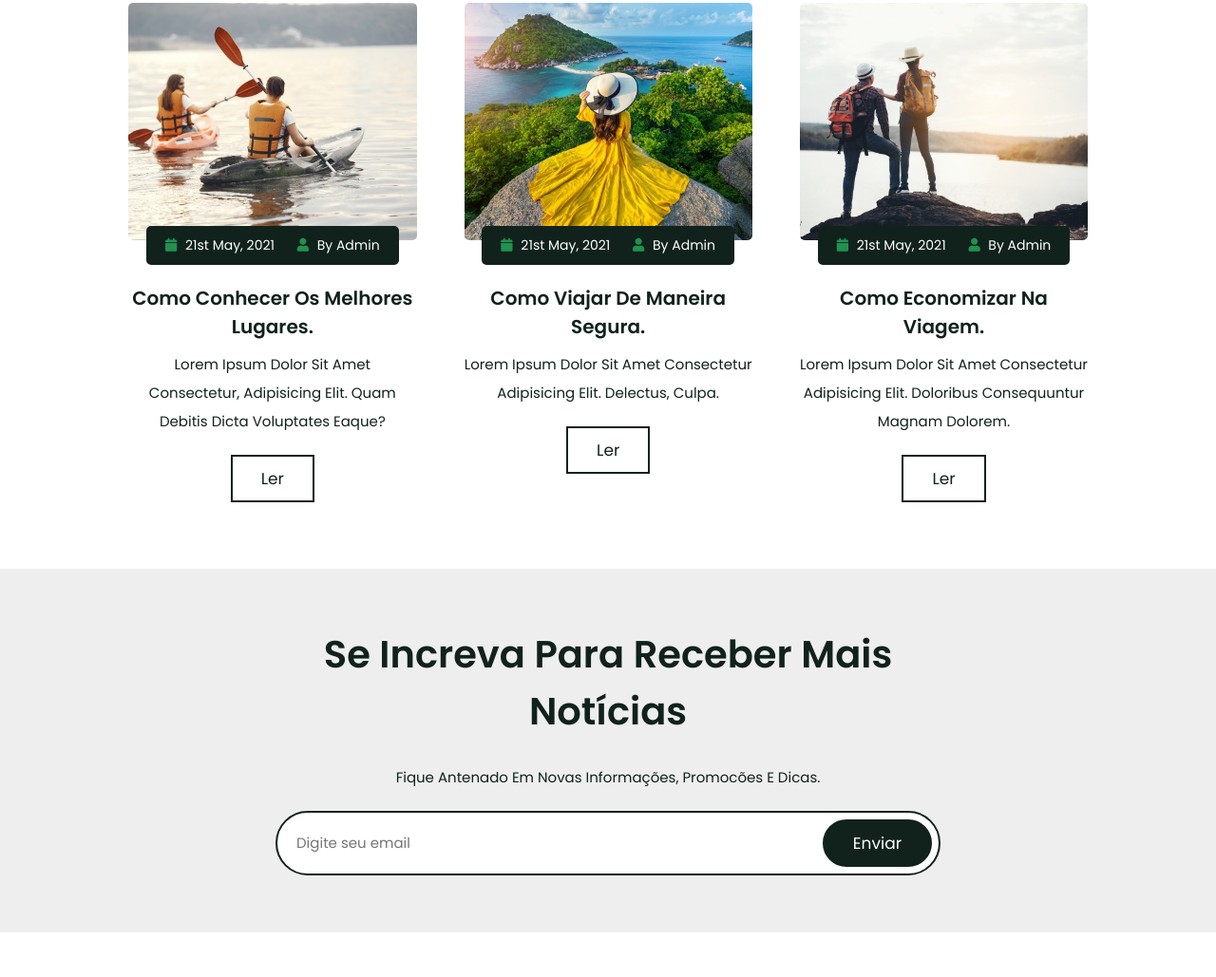
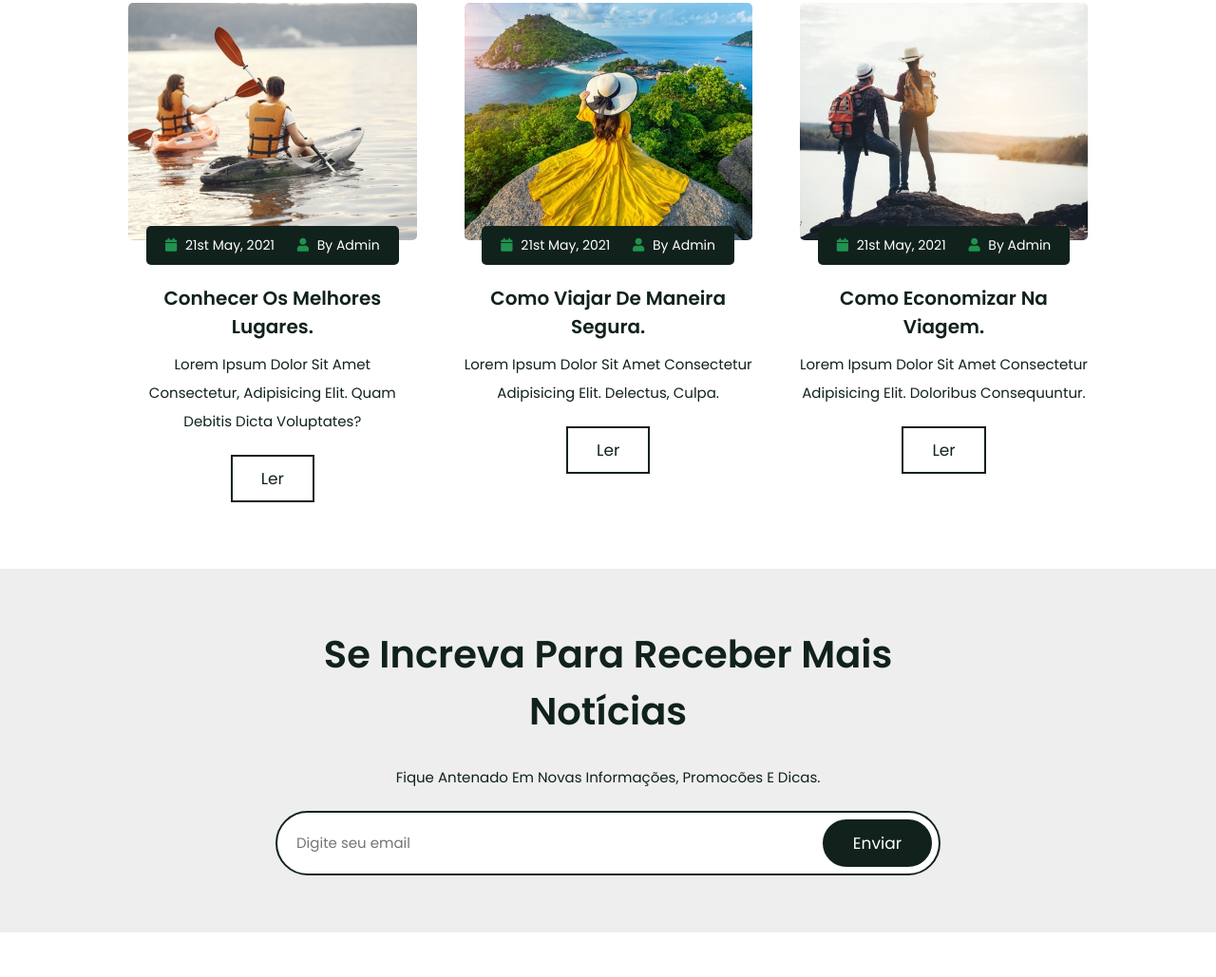
Before and after one commit to marcelooliveiramendes/TravelPage, a plain HTML site: page index.html in a window 1280 px wide. Shown: the part 5881-6910 px from the top of the page at 95% size. Drawn offline with nearby package versions, Linux system fonts and the light colour scheme.

Commit message:
changing texts

```diff
--- a/index.html
+++ b/index.html
@@ -554,9 +554,9 @@
               <a href="#"> <i class="fas fa-calendar"></i> 21st may, 2021 </a>
               <a href="#"> <i class="fas fa-user"></i> by admin </a>
             </div>
-            <h3>Como conhecer os melhores lugares.</h3>
+            <h3>Conhecer os melhores lugares.</h3>
             <p>
-              Lorem ipsum dolor sit amet consectetur, adipisicing elit. Quam debitis dicta voluptates eaque?
+              Lorem ipsum dolor sit amet consectetur, adipisicing elit. Quam debitis dicta voluptates?
             </p>
             <a href="#" class="btn">Ler</a>
           </div>
@@ -580,7 +580,7 @@
             </div>
             <h3>Como economizar na viagem.</h3>
             <p>
-              Lorem ipsum dolor sit amet consectetur adipisicing elit. Doloribus consequuntur magnam dolorem.
+              Lorem ipsum dolor sit amet consectetur adipisicing elit. Doloribus consequuntur.
             </p>
             <a href="#" class="btn">Ler</a>
           </div>
```
